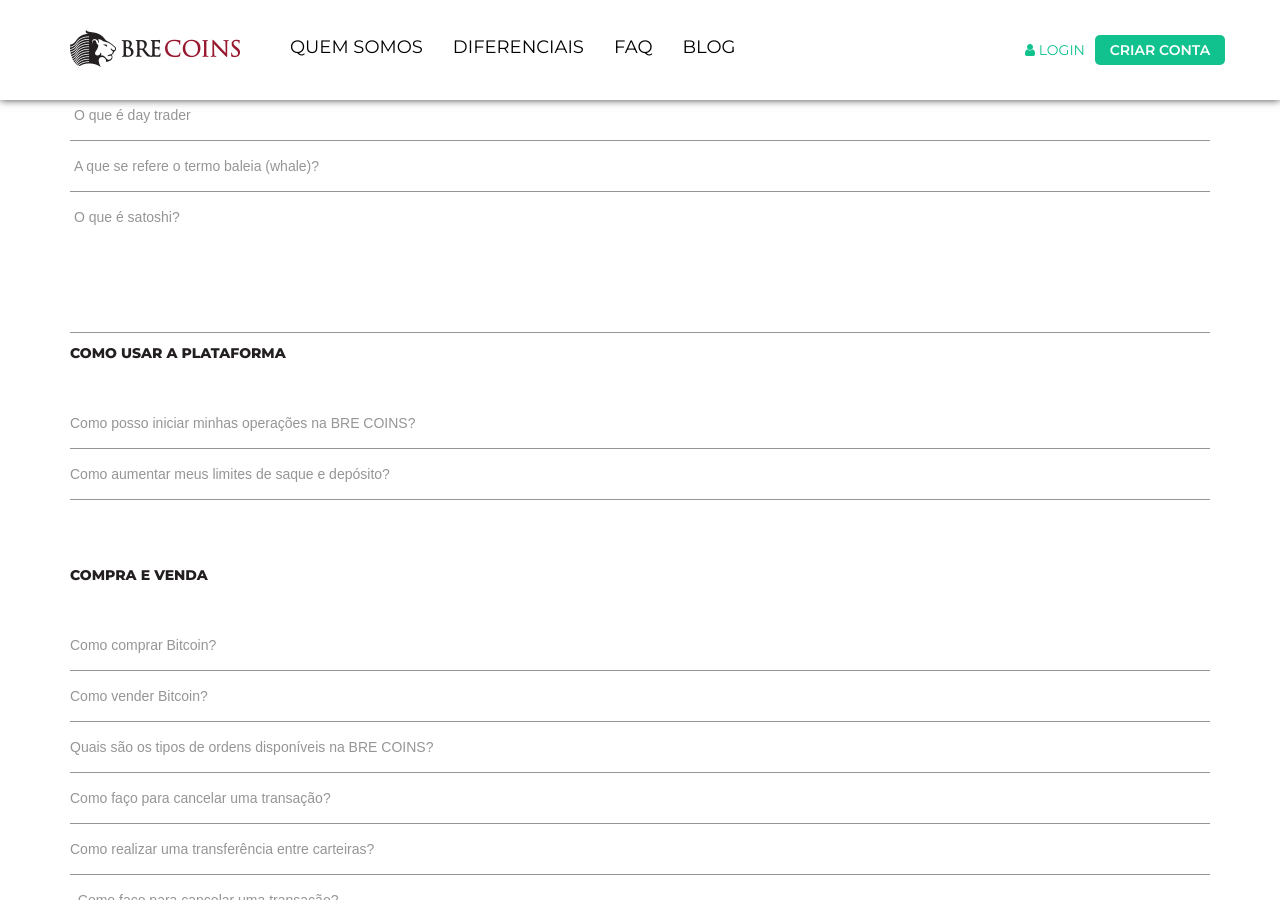
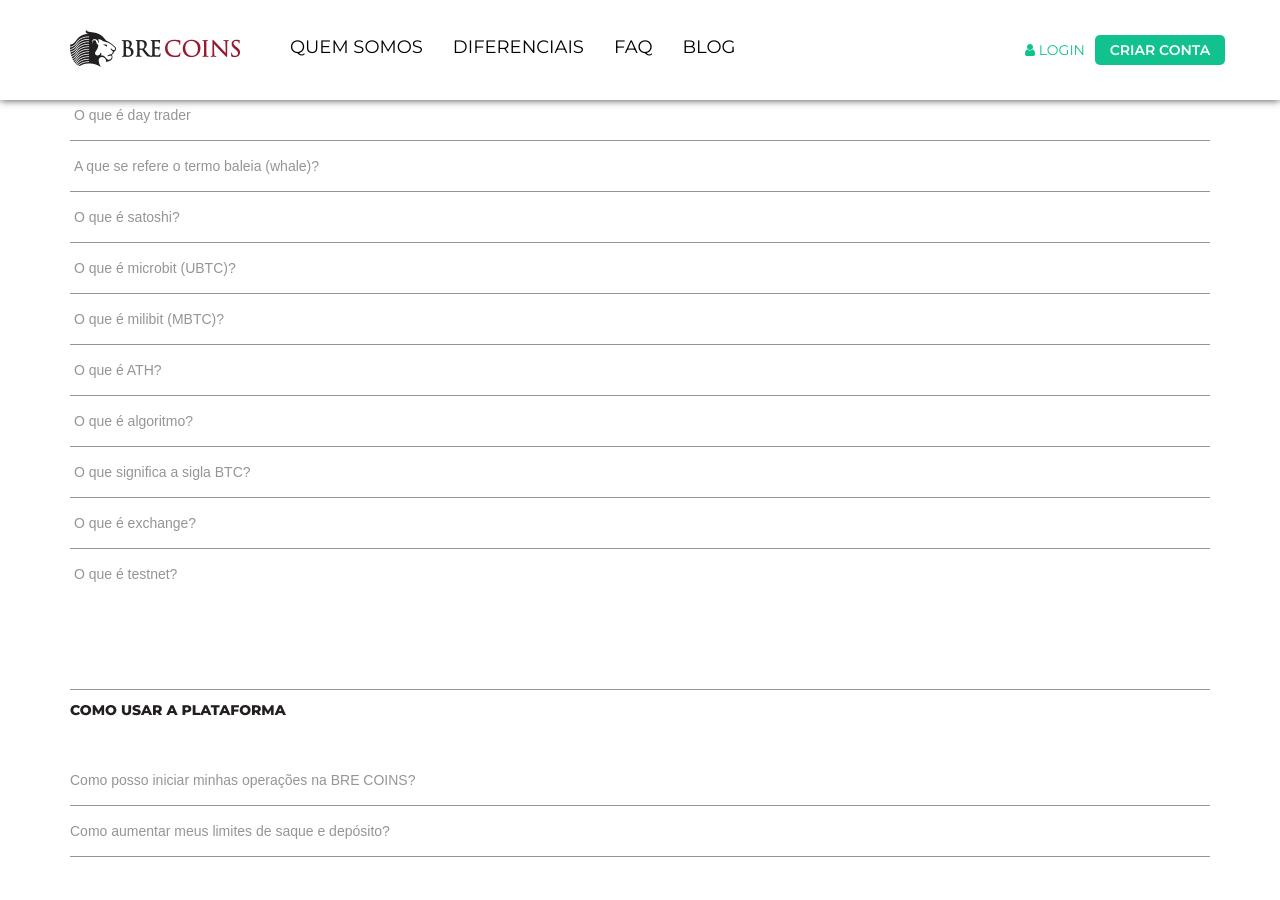
Before and after one commit to digitalbre/brecoins.github.io, a Jekyll site: the page built from faq.md, in a window 1280 px wide and 900 px high, scrolled down 1978 px. Built offline with Jekyll 4.4.1, drawn with Linux system fonts in a browser that asks for light colours; nearby versions of some CDN libraries; some web fonts are replaced; a script that is not in the unit is left out.

Commit message:
Update faq.md

```diff
--- a/faq.md
+++ b/faq.md
@@ -42,6 +42,13 @@ GLOSSÁRIO
 *  [O que é day trader](/faq/o-que-e-day-trader.html " O que é day trader?"){:.cinza}
 *  [A que se refere o termo baleia (whale)?](/faq/a-que-se-refere-o-termo-baleia.html "A que se refere o termo baleia (whale)?"){:.cinza}
 *  [O que é satoshi?](/faq/o-que-e-satoshi.html "O que é satoshi?"){:.cinza}
+*  [O que é microbit (UBTC)?](/faq/o-que-e-microbit.html "O que é microbit (UBTC)?"){:.cinza}
+*  [O que é milibit (MBTC)?](/faq/o-que-e-milibit.html "O que é milibit (MBTC)?"){:.cinza}
+*  [O que é ATH?](/faq/o-que-e-ath.html "O que é ATH?"){:.cinza}
+*  [O que é algoritmo?](/faq/o-que-e-algoritmo.html "O que é algoritmo?"){:.cinza}
+*  [O que significa a sigla BTC?](/faq/o-que-e-btc.html "O que significa a sigla BTC?"){:.cinza}
+*  [O que é exchange?](/faq/o-que-e-exchange.html "O que é exchange?"){:.cinza}
+*  [O que é testnet?](/faq/o-que-e-testnet.html "O que é testnet?"){:.cinza}
 
 
 
```
